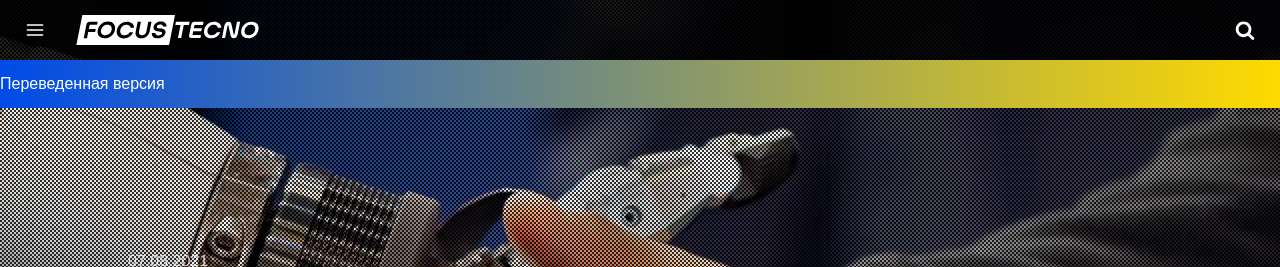
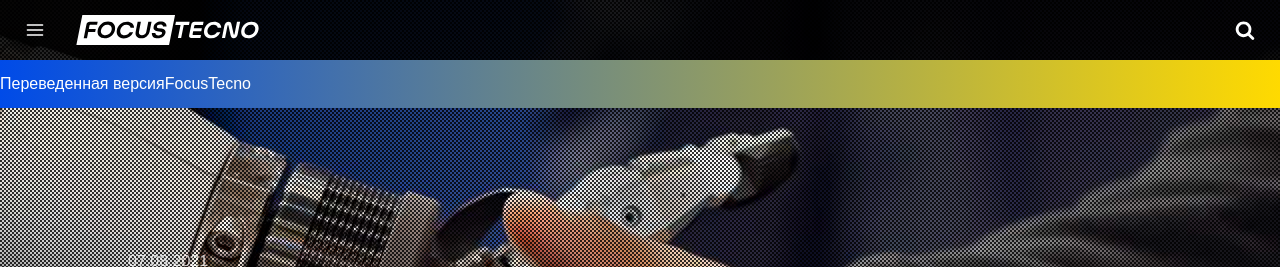
Before and after one commit to Focustecnoua/focusua, a Jekyll site: the page built from index.html, in a window 1280 px wide. Shown: the top 267 px of the page. Built offline with Jekyll 4.4.1, drawn with Linux system fonts in a browser that asks for light colours; some web fonts are replaced; comment, search, counter and statistics services are not loaded.

Commit message:
header.html: changed

```diff
--- a/_includes/header.html
+++ b/_includes/header.html
@@ -22,7 +22,7 @@
 
 </header>
 
-<div class="bar-header" style="background: linear-gradient(90deg, rgba(0,75,232,1) 0%, rgba(255,218,0,1) 100%);width:100%;top:60px;color:#fff;">Переведенная версия<a></a> </div>
+<div class="bar-header" style="background: linear-gradient(90deg, rgba(0,75,232,1) 0%, rgba(255,218,0,1) 100%);width:100%;top:60px;color:#fff;">Переведенная версия<a>FocusTecno</a> </div>
 
 <div id="mask" class="overlay"></div>
 
```
